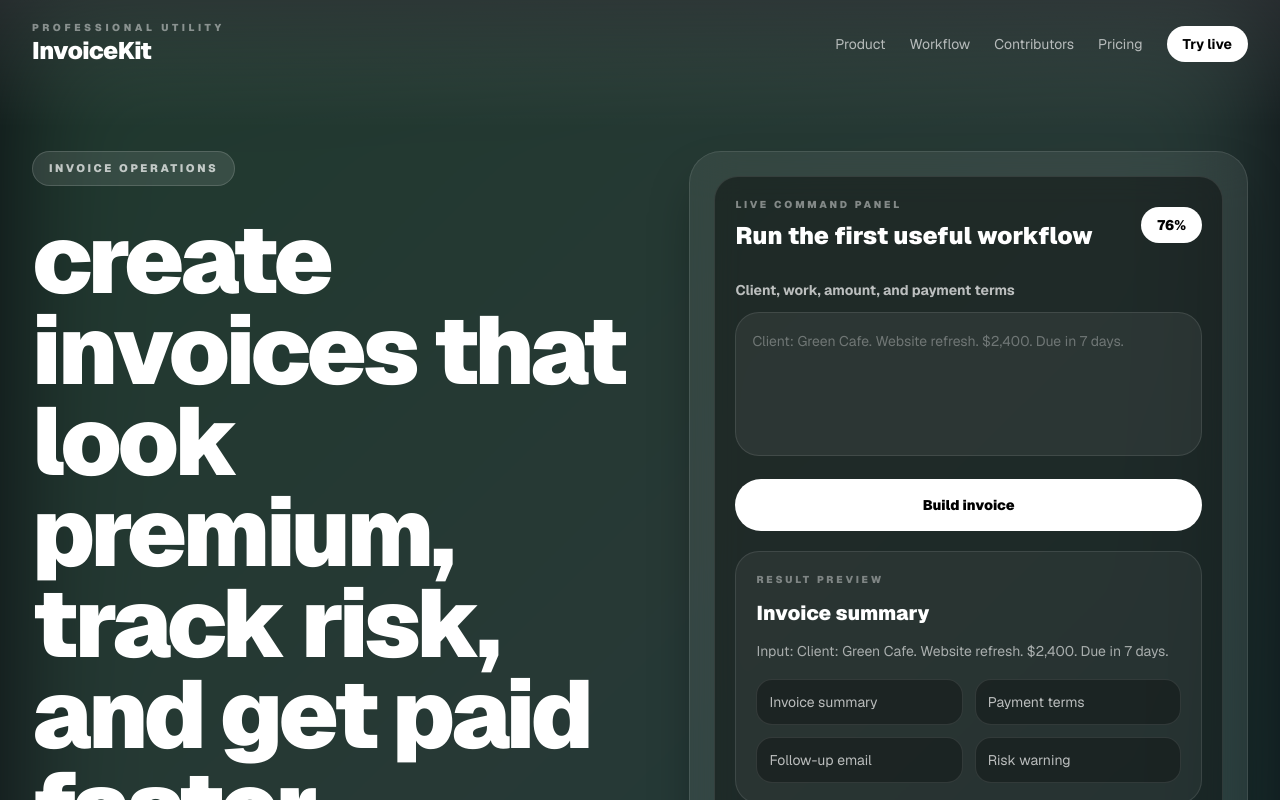
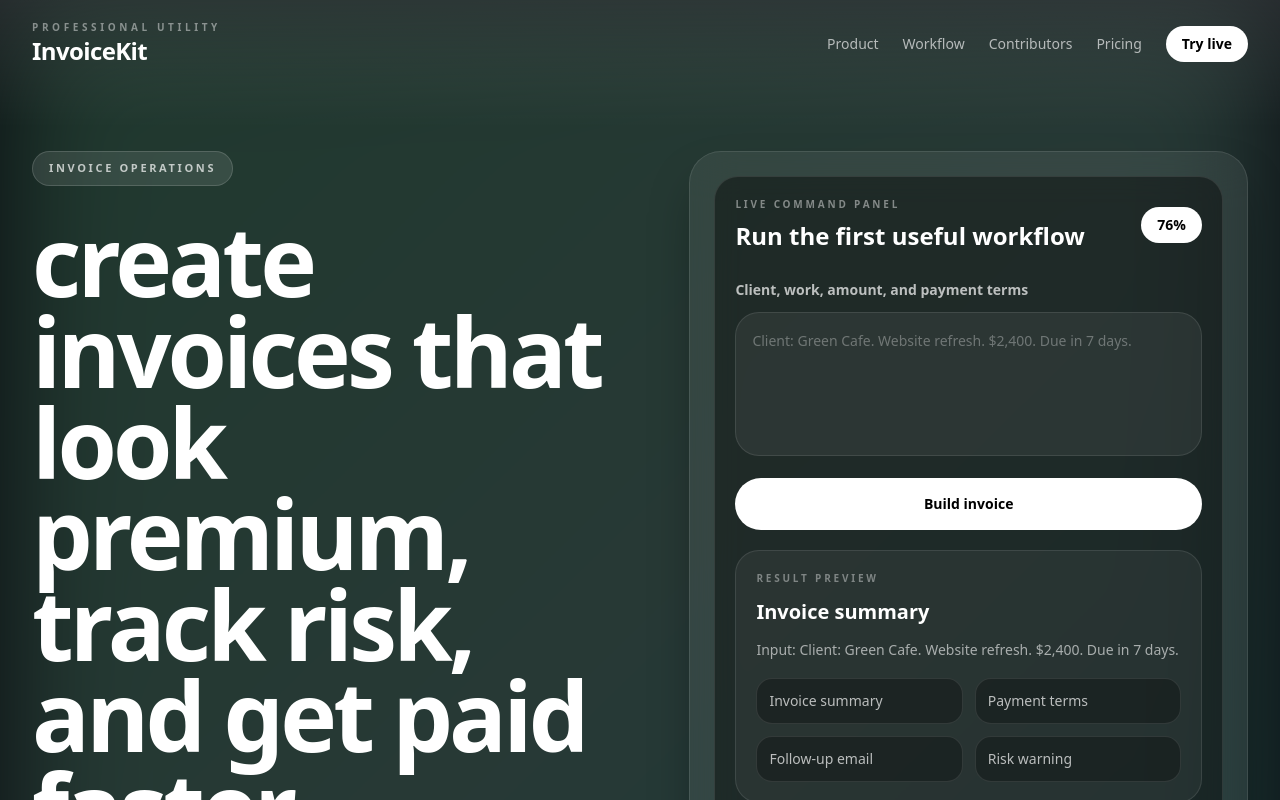
Before and after one commit to jayblast-spec/invoicekit, a Next.js app: page / in a window 1280 px wide. Shown: the top 800 px of the page. Built offline with nearby package versions, Linux system fonts and the light colour scheme.

Commit message:
Set product metadata and layout

```diff
--- a/app/layout.tsx
+++ b/app/layout.tsx
@@ -1,22 +1,11 @@
-import type { Metadata } from "next";
-import { Geist, Geist_Mono } from "next/font/google";
-import "./globals.css";
-
-const geistSans = Geist({ variable: "--font-geist-sans", subsets: ["latin"] });
-const geistMono = Geist_Mono({ variable: "--font-geist-mono", subsets: ["latin"] });
+import type { Metadata } from 'next';
+import './globals.css';
 
 export const metadata: Metadata = {
-  title: "InvoiceKit — Professional invoices in 30 seconds",
-  description:
-    "Build a beautiful, client-ready invoice in your browser. No signup, no backend — download as PDF instantly.",
+  title: 'InvoiceKit | Invoice operations',
+  description: 'create invoices that look premium, track risk, and get paid faster',
 };
 
-export default function RootLayout({ children }: { children: React.ReactNode }) {
-  return (
-    <html lang="en" className={`${geistSans.variable} ${geistMono.variable} antialiased`}>
-      <body className="min-h-screen bg-background text-foreground overflow-x-hidden">
-        {children}
-      </body>
-    </html>
-  );
+export default function RootLayout({ children }: Readonly<{ children: React.ReactNode }>) {
+  return <html lang="en"><body>{children}</body></html>;
 }
```
